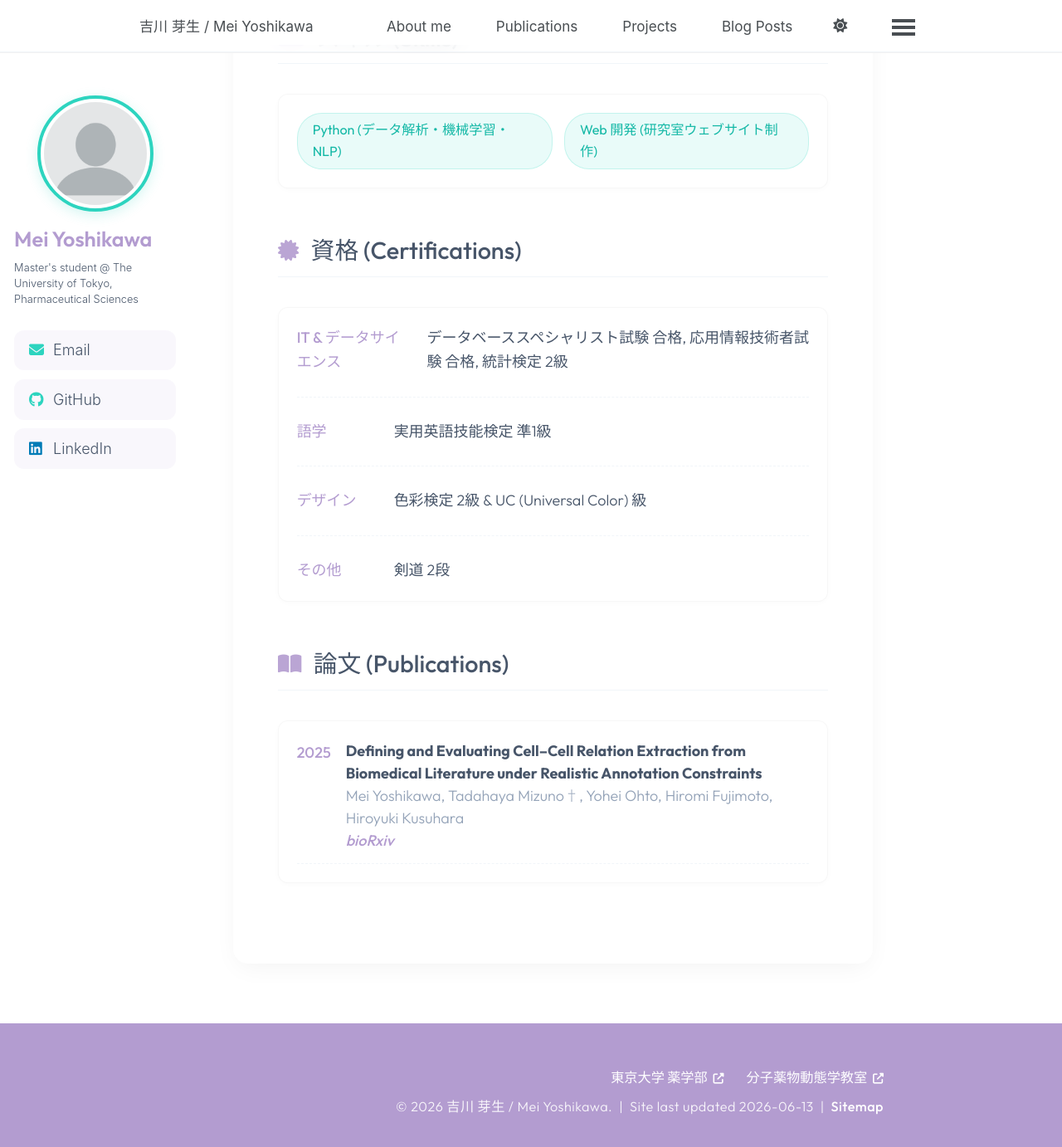
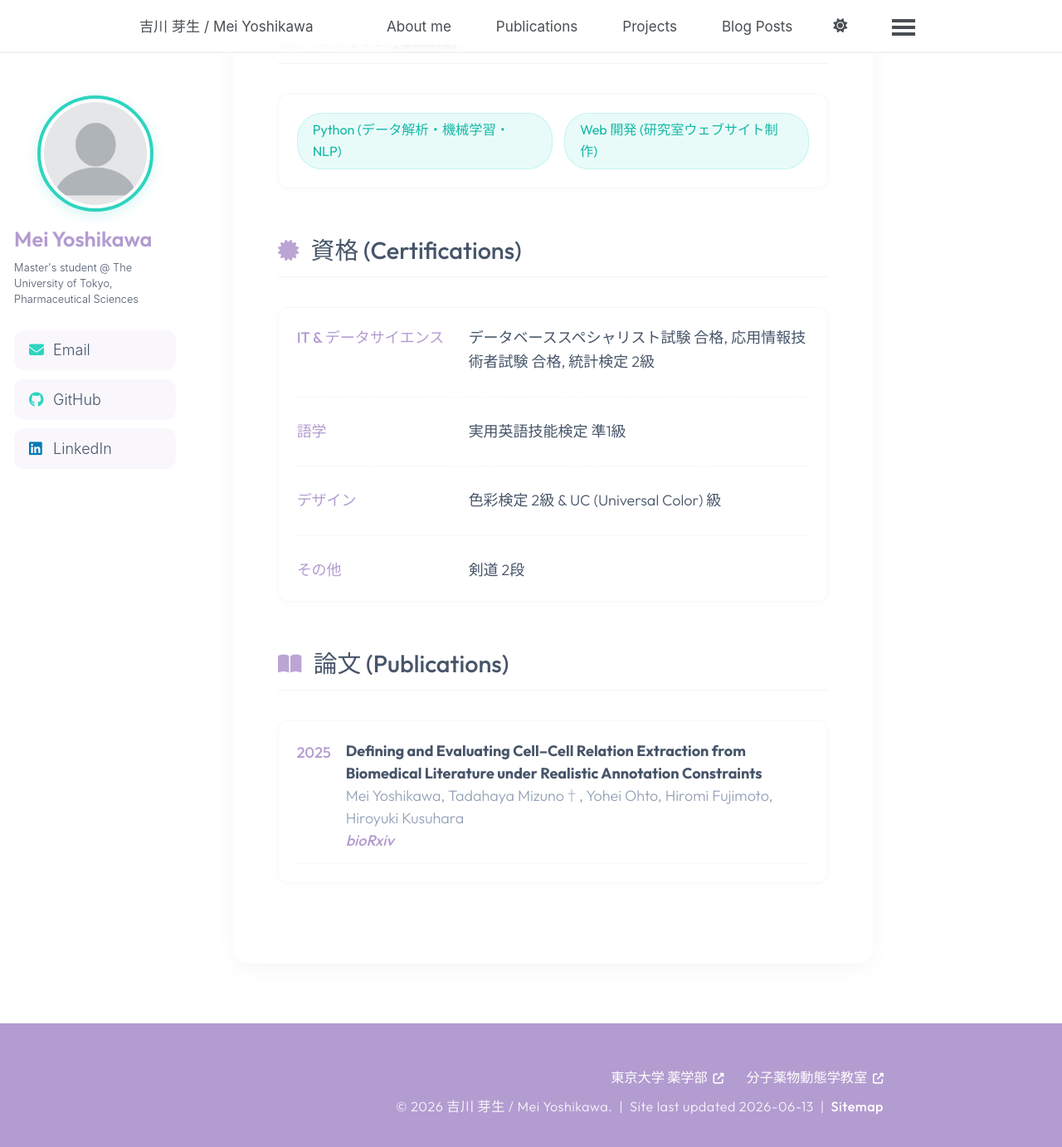
Before and after one commit to DevWithKaiju/DevWithKaiju.github.io, a Jekyll site: the page built from _pages/cv.md, in a window 1280 px wide and 1400 px high, scrolled down 811 px. Shown: the top 1382 px of the window at 83% size. Built offline with Jekyll 4.4.1, drawn with Linux system fonts in a browser that asks for light colours; a script bundle is joined from its source files by our own code; library files that are not in the unit come from our copies.

```diff
--- a/_pages/cv.md
+++ b/_pages/cv.md
@@ -43,7 +43,7 @@
 <section class="modern-section">
   <h2 class="section-title"><i class="fas fa-certificate"></i> 資格 (Certifications)</h2>
   <div class="modern-card">
-    <ul class="timeline-list">
+    <ul class="timeline-list certifications-list">
       <li>
         <div class="timeline-date">IT & データサイエンス</div>
         <div class="timeline-content">データベーススペシャリスト試験 合格, 応用情報技術者試験 合格, 統計検定 2級</div>
--- a/_sass/_custom.scss
+++ b/_sass/_custom.scss
@@ -370,6 +370,10 @@
   font-family: 'Outfit', sans-serif;
 }
 
+.certifications-list .timeline-date {
+  min-width: 180px;
+}
+
 .timeline-content {
   font-size: 1rem;
   color: var(--global-text-color);
```
